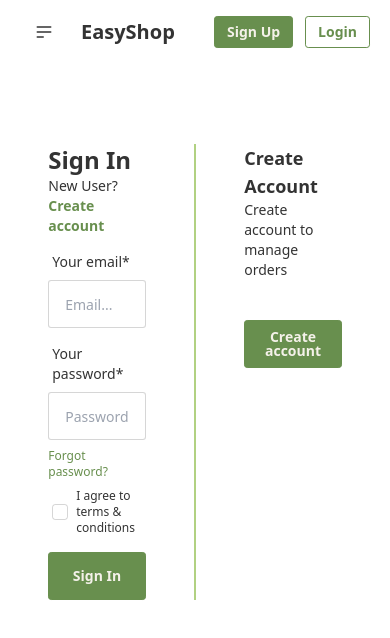
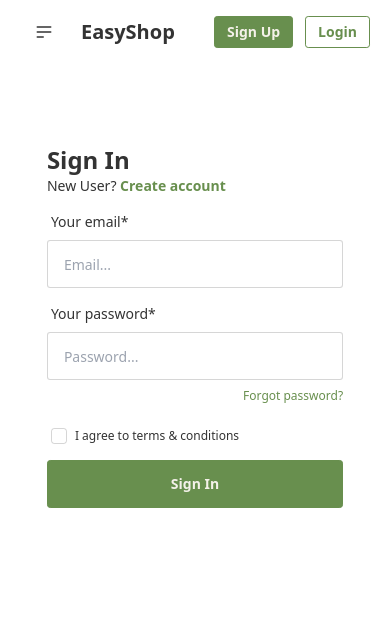
Before and after one commit to wildanfadh/EasyShop, a React (Vite) app: page /auth/login in a window 390 px wide. Shown: the top 638 px of the page. Built offline with nearby package versions, Linux system fonts and the light colour scheme.

Commit message:
update responsive auth views

```diff
--- a/src/views/auth/login/index.tsx
+++ b/src/views/auth/login/index.tsx
@@ -5,8 +5,8 @@ export const LoginAuthViews = () => {
   const [termAndConditionChecked, setTermAndConditionChecked] = useState(false);
   return (
     <div>
-      <div className="flex flex-row justify-evenly w-full h-full my-10 py-10  ">
-        <div className="w-1/4">
+      <div className="flex flex-row justify-evenly w-full h-full my-10 py-10">
+        <div className="lg:w-1/4">
           <div>
             <header className="text-2xl font-semibold">Sign In</header>
             <p className="text-sm">
@@ -71,8 +71,8 @@ export const LoginAuthViews = () => {
             </form>
           </div>
         </div>
-        <div className="bg-accent w-0.5 min-h-full"></div>
-        <div className="w-1/4">
+        <div className="bg-accent w-0.5 min-h-full hidden lg:block"></div>
+        <div className="w-1/4 hidden lg:block">
           <header className="text-lg font-semibold">Create Account</header>
           <p className="text-sm font-thin">Create account to manage orders</p>
           <NavLink
--- a/src/views/auth/register/index.tsx
+++ b/src/views/auth/register/index.tsx
@@ -7,18 +7,9 @@ export const RegisterAuthViews = () => {
   return (
     <div>
       <div className="flex flex-row justify-evenly w-full h-full my-10 py-10">
-        <div className="w-1/4">
+        <div className="w-[70%] lg:w-1/4">
           <div>
             <header className="text-2xl font-semibold">Create account</header>
-            {/* <p className="text-sm">
-              New User?{" "}
-              <NavLink
-                to="/auth/register"
-                className="text-secondary font-semibold"
-              >
-                Create account
-              </NavLink>
-            </p> */}
             <form>
               {/* Fullname */}
               <div className="form-control w-full max-w-xs my-2">
@@ -87,8 +78,8 @@ export const RegisterAuthViews = () => {
             </form>
           </div>
         </div>
-        <div className="bg-accent w-0.5 min-h-full"></div>
-        <div className="w-1/4">
+        <div className="bg-accent w-0.5 min-h-full hidden lg:block"></div>
+        <div className="w-1/4 hidden lg:block">
           <header className="text-lg font-semibold">Sign In</header>
           <p className="text-sm font-thin">Login to manage orders</p>
           <NavLink
--- a/src/views/auth/reset/index.tsx
+++ b/src/views/auth/reset/index.tsx
@@ -5,7 +5,7 @@ export const ResetAuthViews = () => {
   return (
     <div>
       <div className="flex flex-row justify-evenly w-full h-full my-10 py-10">
-        <div className="w-1/4">
+        <div className="w-[70%] lg:w-1/4">
           <div className="text-center">
             <header className="text-2xl font-semibold">Reset Password</header>
             <p className="text-xs font-thin my-1">
--- a/src/views/auth/set_pass/index.tsx
+++ b/src/views/auth/set_pass/index.tsx
@@ -7,7 +7,7 @@ export const SetPasswordAuthViews = () => {
   return (
     <div>
       <div className="flex flex-row justify-evenly w-full h-full my-10 py-10">
-        <div className="w-1/4">
+        <div className="w-[70%] lg:w-1/4">
           <div className="text-center">
             <header className="text-2xl font-semibold">Set Password</header>
             <p className="text-xs font-thin my-1">
```
